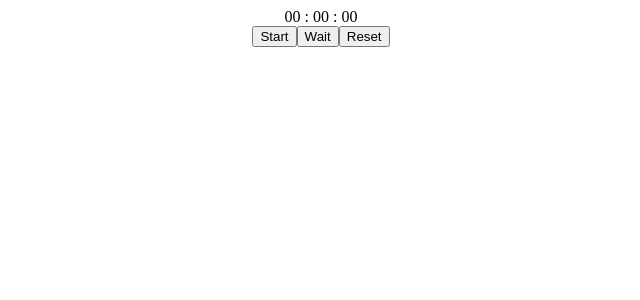
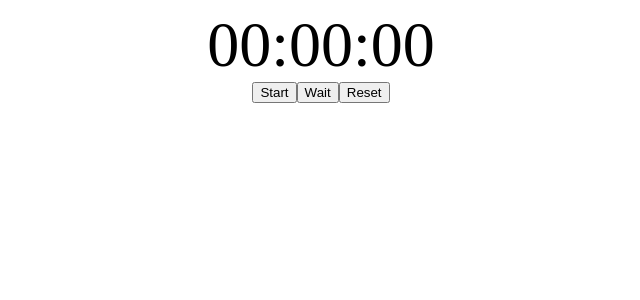
Before and after one commit to SrTrace/Stopwatch, a React (Create React App) app: page / in a window 1280 px wide. Shown: the top 300 px of the page, without its empty margins (319-959 px from the left). Built offline with nearby package versions, Linux system fonts and the light colour scheme.

Commit message:
add new clickhandler, refactor time elements

```diff
--- a/src/App.js
+++ b/src/App.js
@@ -1,35 +1,54 @@
 import React, {useState, useEffect} from 'react';
 import styles from './App.module.css';
 
-import useDoubleClick from './hook/useDoubleClick';
+import Display from "./components/Display/Display";
 
 const App = () => {
     const [time, setTime] = useState(0);
     const [timerOn, setTimerOn] = useState(false);
     const [wait, setWait] = useState(false);
+    const [firstClick, setFirstClick] = useState(null);
 
-    const [refCallback, elem] = useDoubleClick(handleWait);
-
-    function handleWait() {
+    const callbackForWaitBtn = () => {
+        console.log('Do something!');
         if (time > 0) {
+            setWait(true);
             setTimerOn(false);
         }
-    }
+    };
+
+    const clickHandler = () => {
+        if (firstClick) {
+            const secondClick = Date.now();
+            const timeInterval = secondClick - firstClick; // for test
+            if (secondClick - firstClick < 300) {
+                setFirstClick(null);
+                callbackForWaitBtn();
+                console.log('interval => ', timeInterval); // for test
+                return;
+            } else {
+                console.log('interval => ', timeInterval); // for test
+                setFirstClick(null);
+                return;
+            }
+        }
+        setFirstClick(Date.now());
+    };
 
     useEffect(() => {
         let intervalId = null;
-
+        console.log("on top useEffect:  ", timerOn, " ", wait);
         if (timerOn) {
+            console.log("start");
             intervalId = setInterval(() => {
                 setTime(prevTime => prevTime + 10);
             }, 10);
-            if (wait) {
-                setWait(false);
-            }
         } else if (!timerOn && wait) {
+            console.log("wait")
             clearInterval(intervalId);
             setWait(false);
         } else if (!timerOn) {
+            console.log("stop");
             setTime(0);
             clearInterval(intervalId);
         }
@@ -41,9 +60,7 @@ const App = () => {
     return (
         <div className={styles.container}>
             <div>
-                <span>{("0" + Math.floor(time / 60000) % 60).slice(-2)} : </span>
-                <span>{("0" + Math.floor(time / 1000) % 60).slice(-2)} : </span>
-                <span>{("0" + (time / 10) % 100).slice(-2)}</span>
+                <Display time={time}/>
             </div>
             <div>
                 {!timerOn && (
@@ -52,7 +69,7 @@ const App = () => {
                 {timerOn && (
                     <button onClick={() => setTimerOn(false)}>Stop</button>
                 )}
-                <button ref={refCallback} onClick={()=> setWait(true)}>Wait</button>
+                <button onClick={clickHandler}>Wait</button>
                 <button onClick={() => setTime(0)}>Reset</button>
             </div>
         </div>
--- /dev/null
+++ b/src/components/Display/Display.js
@@ -0,0 +1,25 @@
+import React from 'react';
+import {Card, CardContent, Typography, Grid} from "@material-ui/core";
+
+import styles from './Display.module.css';
+import Paper from "@material-ui/core/Paper";
+
+const Display = ({time}) => {
+    console.log(time);
+    return (
+        <div className={styles.container}>
+            <div className="min">
+                {("0" + Math.floor(time / 60000) % 60).slice(-2)+": "}
+            </div>
+            <div className="sec">
+                {("0" + Math.floor(time / 1000) % 60).slice(-2)+": "}
+            </div>
+            <div className="ms">
+                {("0" + (time / 10) % 100).slice(-2)}
+            </div>
+
+        </div>
+);
+};
+
+export default Display;
--- /dev/null
+++ b/src/components/Display/Display.module.css
@@ -0,0 +1,10 @@
+.container {
+    display: flex;
+    justify-content: center;
+    align-items: center;
+}
+
+.container div {
+    font-size: 4rem;
+
+}
```
